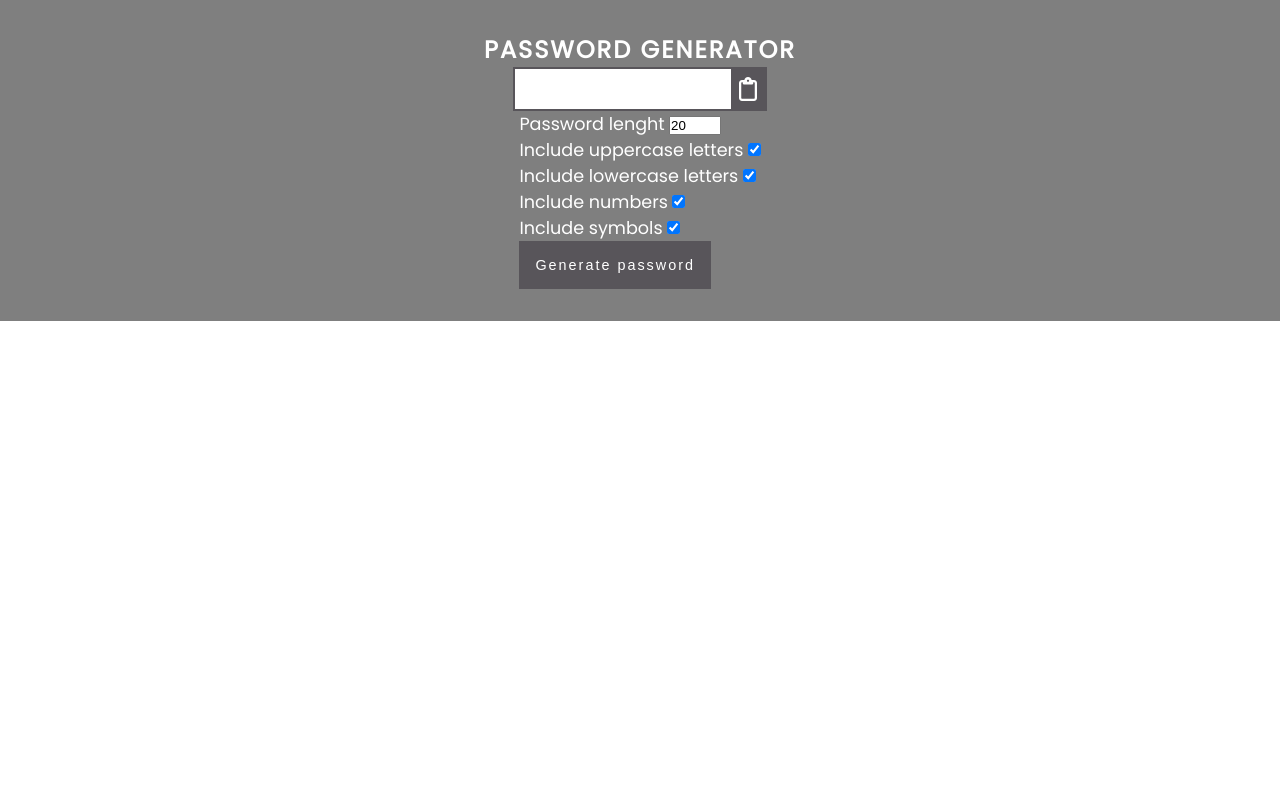
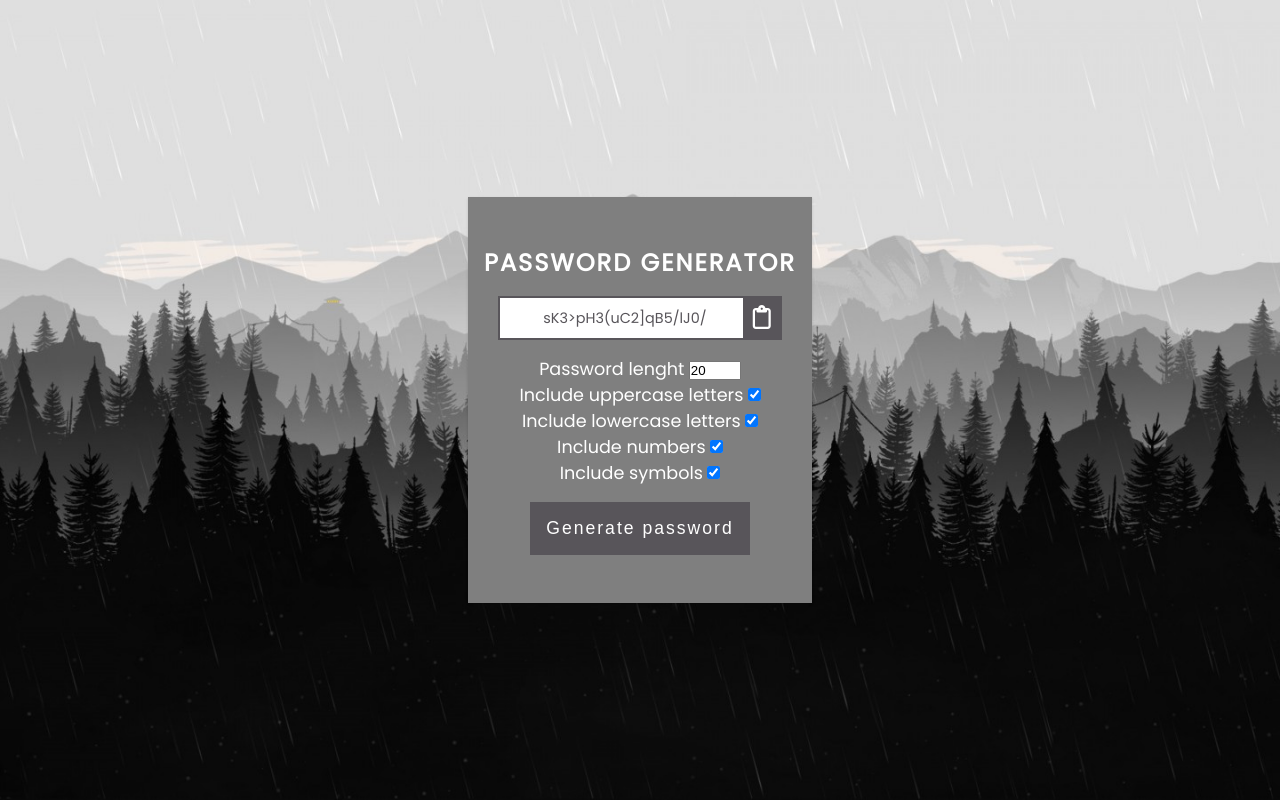
Before and after one commit to Sh4ke96/PasswordGenerator, a plain HTML site: page index.html in a window 1280 px wide. Both pictures are taken after a click on the button "Generate password". Drawn offline with Linux system fonts and the light colour scheme.

Commit message:
add js and fixed styles

```diff
--- a/index.html
+++ b/index.html
@@ -8,11 +8,12 @@
     <link rel="stylesheet" href="styles/styles.css" />
   </head>
   <body>
+    <div class="wrapper__container">
       <div class="wrapper">
         <h1 class="wrapper__title">Password Generator</h1>
         <div class="wrapper__header">
-        <span id="result" class="wrapper__result"> </span>
-        <button class="wrapper__btn result__btn">
+          <span id="result" class="wrapper__result"></span>
+          <button id="clipboard" class="wrapper__btn result__btn">
             <i class="far fa-clipboard wrapper__icon"></i>
           </button>
         </div>
@@ -41,13 +42,16 @@
             <label class="wrapper__setting-title">Include symbols</label>
             <input type="checkbox" id="symbols" checked />
           </div>
-        <button class="wrapper__btn" id="generate">Generate password</button>
+          <button class="wrapper__btn setting__btn" id="generate">
+            Generate password
+          </button>
+        </div>
       </div>
     </div>
     <script
       src="https://kit.fontawesome.com/72711e5357.js"
       crossorigin="anonymous"
     ></script>
-    <script src="js/main.js" type="javascript/text"></script>
+    <script src="js/main.js" type="text/javascript"></script>
   </body>
 </html>
--- a/js/main.js
+++ b/js/main.js
@@ -1 +1,86 @@
-const result = document.getElementById;
+const resultEl = document.getElementById("result");
+const lengthEl = document.getElementById("length");
+const uppercaseEl = document.getElementById("uppercase");
+const lowercaseEl = document.getElementById("lowercase");
+const numbersEl = document.getElementById("numbers");
+const symbolsEl = document.getElementById("symbols");
+const generateEl = document.getElementById("generate");
+const clipboardEl = document.getElementById("clipboard");
+
+const randomFunc = {
+  lower: getRandomLower,
+  upper: getRandomUpper,
+  number: getRandomNumber,
+  symbol: getRandomSymbol,
+};
+
+clipboardEl.addEventListener("click", () => {
+  const textarea = document.createElement("textarea");
+  const password = resultEl.innerText;
+
+  if (!password) {
+    return;
+  }
+
+  textarea.value = password;
+  document.body.appendChild(textarea);
+  textarea.select();
+  document.execCommand("copy");
+  textarea.remove();
+  alert("Password copied to clipboard");
+});
+
+generateEl.addEventListener("click", () => {
+  const length = +lengthEl.value;
+  const hasLower = lowercaseEl.checked;
+  const hasUpper = uppercaseEl.checked;
+  const hasNumber = numbersEl.checked;
+  const hasSymbol = symbolsEl.checked;
+
+  resultEl.innerText = generatePassword(
+    hasLower,
+    hasUpper,
+    hasNumber,
+    hasSymbol,
+    length
+  );
+});
+
+function generatePassword(lower, upper, number, symbol, length) {
+  let generatedPassword = "";
+  const typesCount = lower + upper + number + symbol;
+  const typesArr = [{ lower }, { upper }, { number }, { symbol }].filter(
+    (item) => Object.values(item)[0]
+  );
+
+  if (typesCount === 0) {
+    return "";
+  }
+
+  for (let i = 0; i < length; i += typesCount) {
+    typesArr.forEach((type) => {
+      const funcName = Object.keys(type)[0];
+      generatedPassword += randomFunc[funcName]();
+    });
+  }
+
+  const finalPassword = generatedPassword.slice(0, length);
+  return finalPassword;
+}
+
+function getRandomLower() {
+  return String.fromCharCode(Math.floor(Math.random() * 26) + 97);
+}
+
+function getRandomUpper() {
+  return String.fromCharCode(Math.floor(Math.random() * 26) + 65);
+}
+
+function getRandomNumber() {
+  return +String.fromCharCode(Math.floor(Math.random() * 10) + 48);
+}
+
+function getRandomSymbol() {
+  const symbols = "!@#$%^&*(){}[]=<>/,.";
+  return symbols[Math.floor(Math.random() * symbols.length)];
+}
--- a/styles/styles.scss
+++ b/styles/styles.scss
@@ -8,35 +8,53 @@
 body {
   font-family: "Poppins", sans-serif;
 }
-
+.wrapper__container {
+  display: flex;
+  align-items: center;
+  justify-content: center;
+  height: 100vh;
+  background-image: url(/img/bg.jpg);
+  background-position: center center;
+  background-repeat: no-repeat;
+  background-size: cover;
   .wrapper {
     display: flex;
     flex-direction: column;
     align-items: center;
-  padding: 2rem 1rem;
+    padding: 3rem 1rem;
+    margin: 1rem;
     background-color: #7f7f7f;
+    box-shadow: rgba(0, 0, 0, 0.1) 0px 1px 3px 0px,
+      rgba(0, 0, 0, 0.06) 0px 1px 2px 0px;
     .wrapper__title {
       color: #fff;
       font-size: 1.5rem;
       text-transform: uppercase;
       letter-spacing: 2px;
+      margin-bottom: 1rem;
+      text-align: center;
     }
     .wrapper__header {
       display: flex;
       align-items: center;
       position: relative;
       .wrapper__result {
-      display: inline-block;
+        display: flex;
+        align-items: center;
+        justify-content: center;
+        padding-right: 30px;
         width: 250px;
         height: 40px;
         border: 2px solid #58555a;
+        color: #58555a;
         background-color: #fff;
         font-size: 0.9rem;
       }
       .result__btn {
         position: absolute;
-      padding: 0.5rem;
+        padding: 0.58rem;
         right: 0;
+        top: 0;
       }
       .wrapper__header-input:focus {
         outline: none;
@@ -46,11 +64,19 @@ body {
       }
     }
     .wrapper__main {
+      display: flex;
+      flex-direction: column;
+      align-items: center;
+      margin-top: 1rem;
       .wrapper__setting {
         .wrapper__setting-title {
           color: #fff;
           font-size: 1.1rem;
         }
+      }
+      .setting__btn {
+        margin-top: 1rem;
+        font-size: 1.1rem;
       }
     }
     .wrapper__btn {
@@ -66,5 +92,7 @@ body {
     }
     .wrapper__btn:hover {
       cursor: pointer;
+      background-color: #3a393b;
     }
   }
+}
```
Also changed, not shown: img/bg.jpg (added), styles/styles.css, 1 other file. Lines whose indentation alone changed are shown as unchanged.
